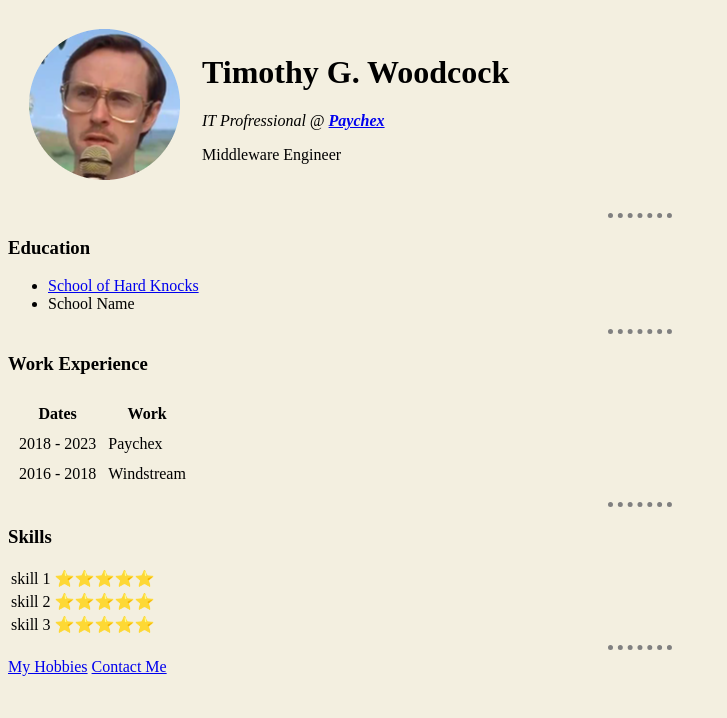
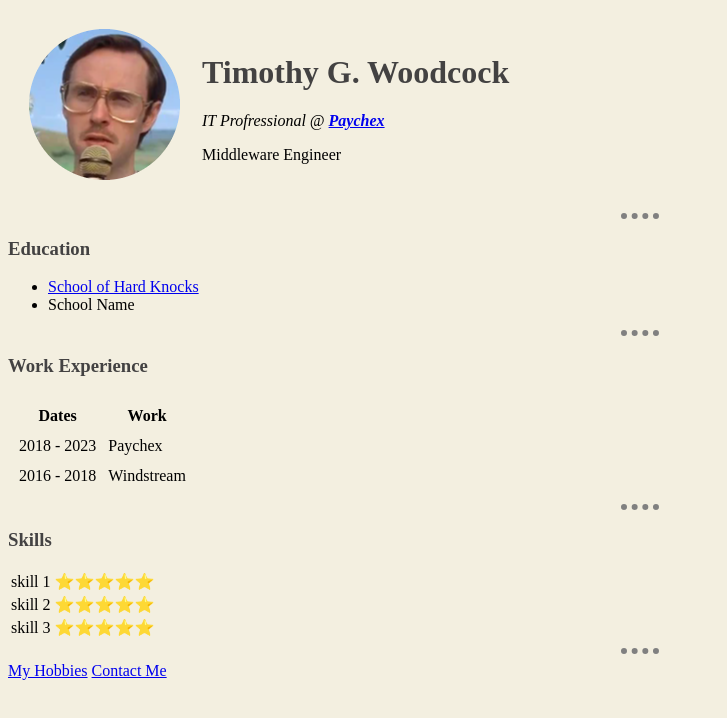
Before and after one commit to alphamonkey79/cv, a plain HTML site: page index.html in a window 1280 px wide. Shown: the whole page, without its empty margins (0-727 px from the left). Drawn offline with Linux system fonts and the light colour scheme.

Commit message:
External CSS

```diff
--- a/css/styles.css
+++ b/css/styles.css
@@ -1,10 +1,19 @@
 body {
     background-color: #F3EFE0;
 }
+
+h1 {
+    color: #434242
+}
+
+h3 {
+    color: #434242
+}
+
 hr {
     border-style: none;
     border-top-style: dotted;
     border-color: grey;
-    border-width: 5px;
-    width: 5%;
+    border-width: 6px;
+    width: 3%;
 }
--- a/index.html
+++ b/index.html
@@ -8,7 +8,7 @@
         <meta charset="utf-8">
         <meta http-equiv="X-UA-Compatible" content="IE=edge">
         <title>Tim's Personal Site</title>
-        <link rel="stylesheet" href="/css/styles.css">
+        <link rel="stylesheet" href="css/styles.css">
     </head>
 
     <body>
```
Also changed, not shown: contact.html (+1 -1 lines), hobbies.html (+1 -1 lines).
